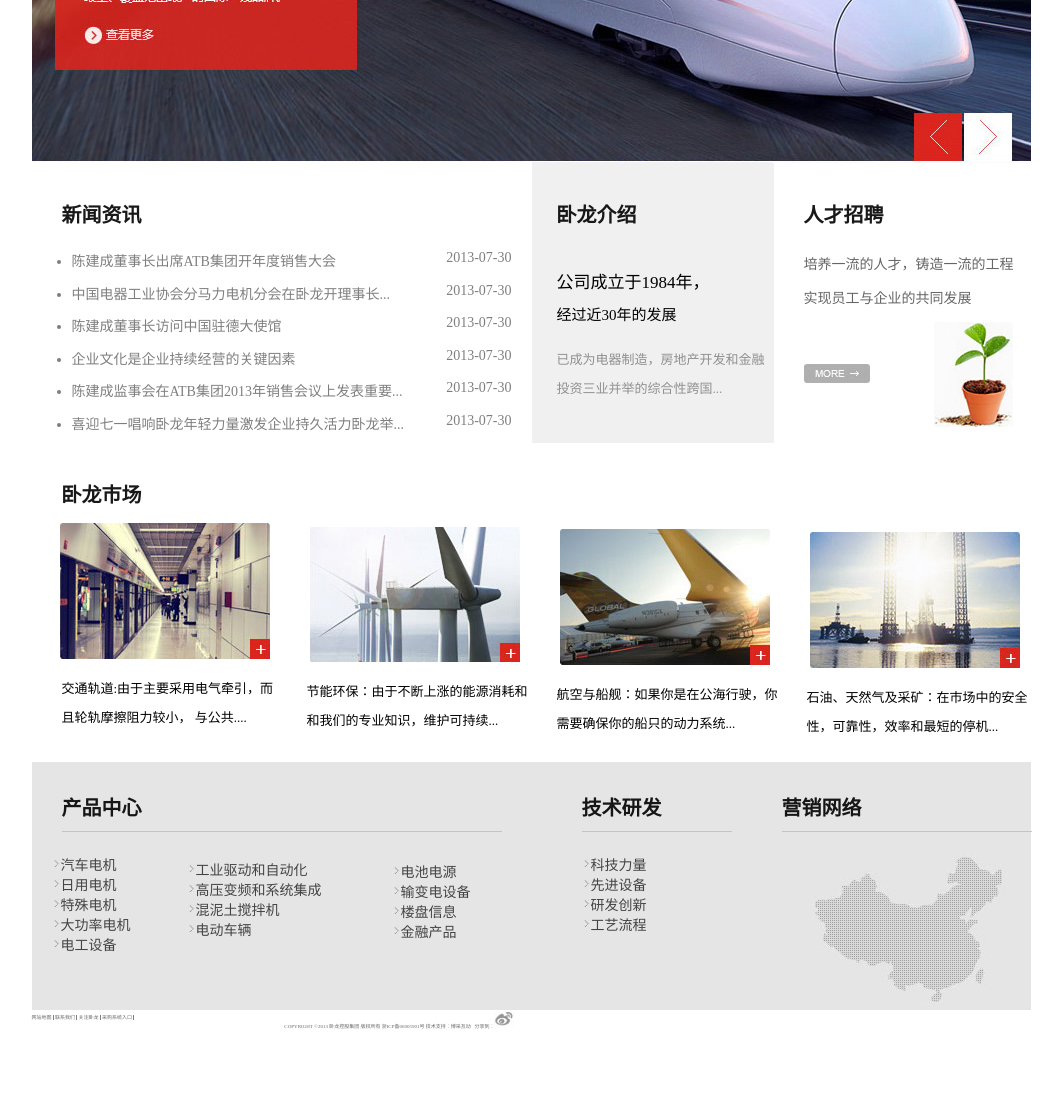
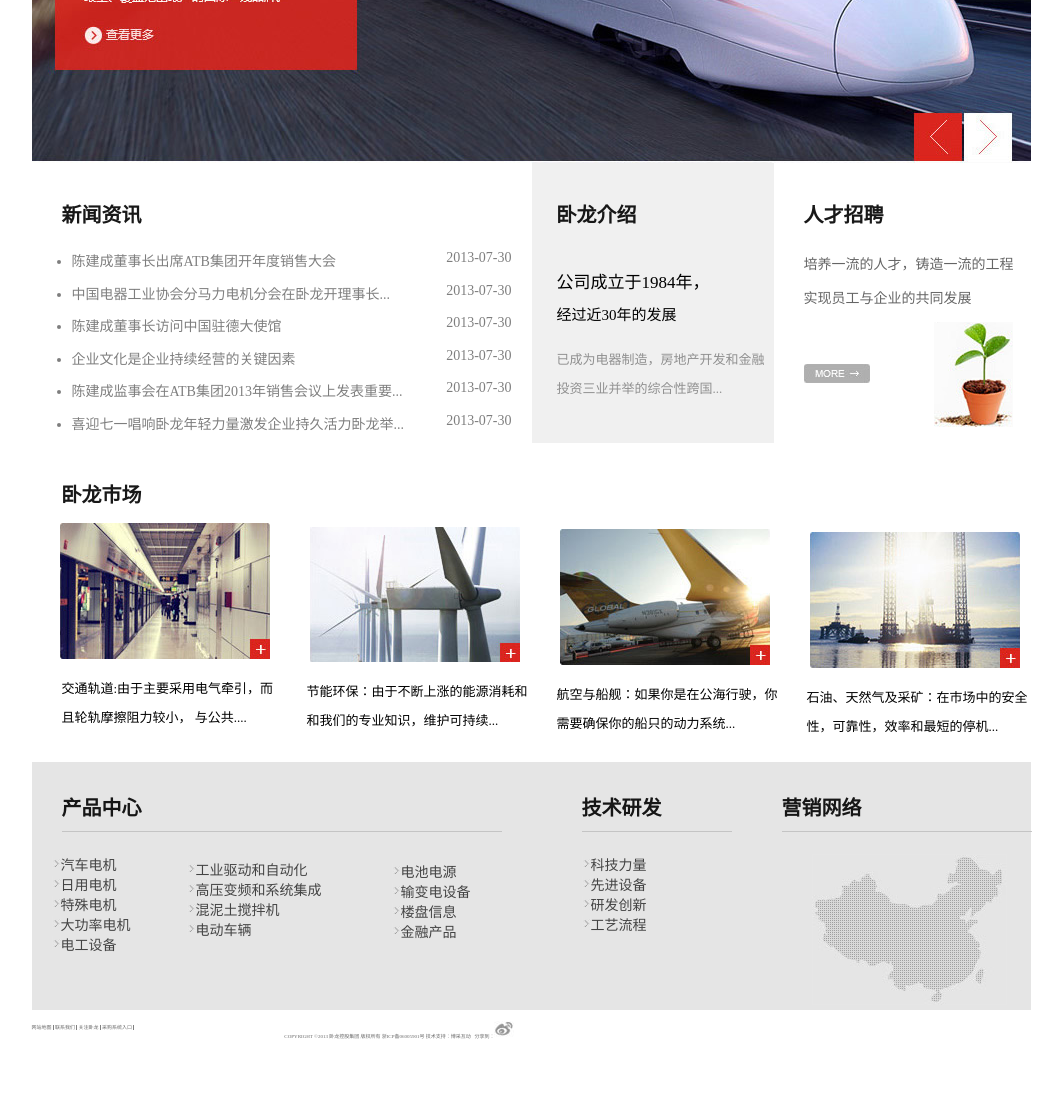
Before and after one commit to ShiZhi666/homework, a plain HTML site: page homework4.html in a window 1280 px wide. Shown: the part 462-1562 px from the top of the page, without its empty margins (109-1172 px from the left). Before the commit the page ends 1491 px from the top, so only its background shows below. Drawn offline with Linux system fonts and the light colour scheme.

Commit message:
20191119

```diff
--- a/css/homework4.css
+++ b/css/homework4.css
@@ -342,9 +342,12 @@ margin-top: -280px;
 .oo {
 margin: 0 auto;
 width:999px;
-height:11px;
+height:80px;
+
 }
 .oo ul{
+	margin-top: 10px;
+
 	width: 1246px;
 	height: 11px;
 }
```
